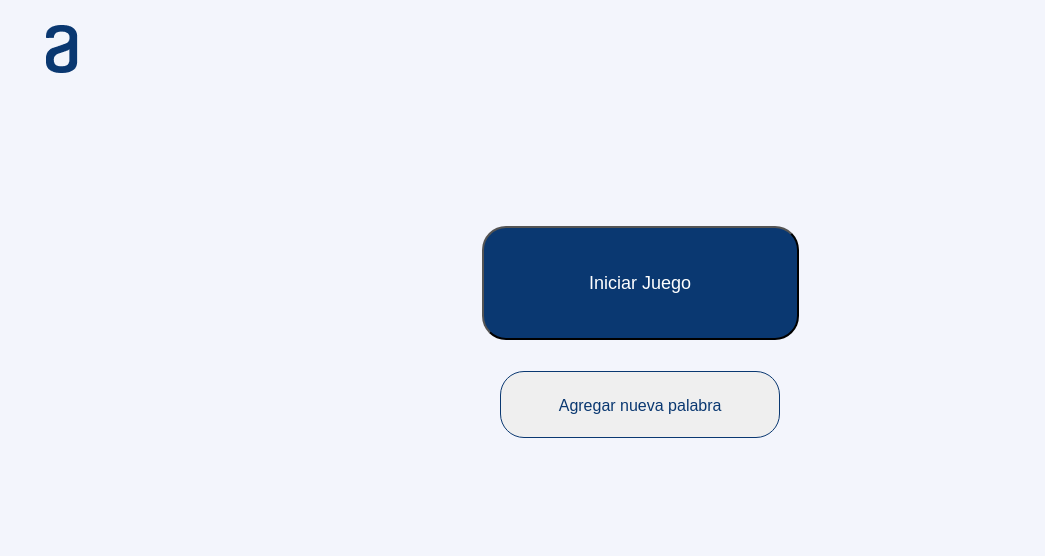
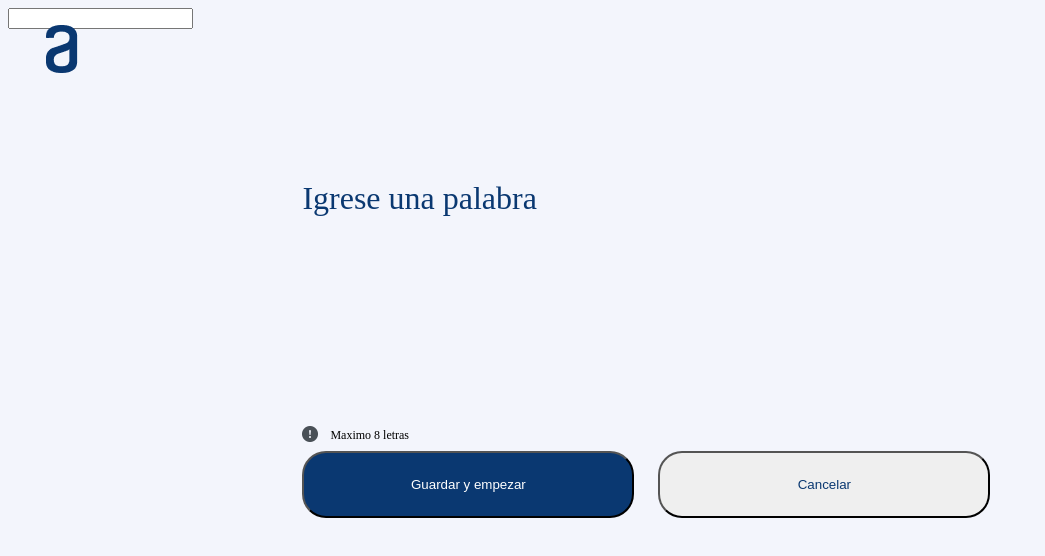
Before and after one commit to ernesto-developer/alura-challenge-ahorcado, a plain HTML site: page index.html in a window 1280 px wide. Shown: the whole page, without its empty margins (0-1045 px from the left). Drawn offline with Linux system fonts and the light colour scheme.

Commit message:
inicio de estilizacion de la segunda pagina

```diff
--- a/index.html
+++ b/index.html
@@ -15,9 +15,10 @@
         <input class="btn_agrgegar_palabra" type="button" value="Agregar nueva palabra">
     </div>
         <p class="text-ingrese">Igrese una palabra</p>
+        <input type="text" class="campo-text-ingrese" >
         <div class="maximo_de_caracteres">
-            <img src="images/admiracionIcono.png" alt="icon_alert">
-            <p>Max.8 letras</p>
+            <img class="icon-warning" src="images/admiracionIcono.png" alt="icon_alert">
+            <p class="texto-maximo">Maximo 8 letras</p>
         </div>
 
         <div class="btns_de_ingresar_palabra">
--- a/styles.css
+++ b/styles.css
@@ -7,10 +7,35 @@
 
 
 .btns_de_ingresar_palabra{
+    display: flex;
+    position: absolute;
+    margin-top: 33%;
+    margin-left: 23%;
+
+}
+.btns_de_ingresar_palabra .btn_guardar_empezar{
+
+    width: 332px;
+    height: 67px;
+    background: #0A3871;
+    border-radius: 24px;
+    color: white;
+    margin-right: 12px;
+    cursor: pointer;
+}
+.btns_de_ingresar_palabra .btn_cancelar{
+
+    width: 332px;
+    height: 67px;
+    border-radius: 24px;
+    padding: 24px;
+    color: #0A3871;
+    margin-left: 12px;
+    cursor: pointer;
+}
+
+.btns_Pagina_Principal{
     display: none;
-}
-.btns_Pagina_Principal{
-    display: flex;
     align-items: center;
     position: absolute;
     flex-direction: column;
@@ -68,8 +93,39 @@ position: absolute;
     margin-top: 1.3%;
 }
 .maximo_de_caracteres{
-    display:none;
+    display:flex;
+    flex-direction: row;
+
+    position: absolute;
+    margin-top: 31%;
+    margin-left: 23%;
+
+
+}
+.maximo_de_caracteres .icon-warning{
+
+    width: 16px;
+    height: 16px;
+    margin-right: 12px;
+}
+
+.maximo_de_caracteres .texto-maximo{
+
+    font-size: 12px;
+    line-height: 150%;
+    margin: 0px 0px;
+
+
 }
 .text-ingrese{
-    display: none;
+    display: flex;
+    position:absolute;
+    font-size: 32px;
+    font-family: normal;
+    line-height: 150%;
+    color: #0A3871;
+    margin-top: 13%;
+    margin-left: 23%;
 }
+
+/* TODO DAR ESTILO AL CAMPO PARA INGRESAR EL TEXTO*/
```
